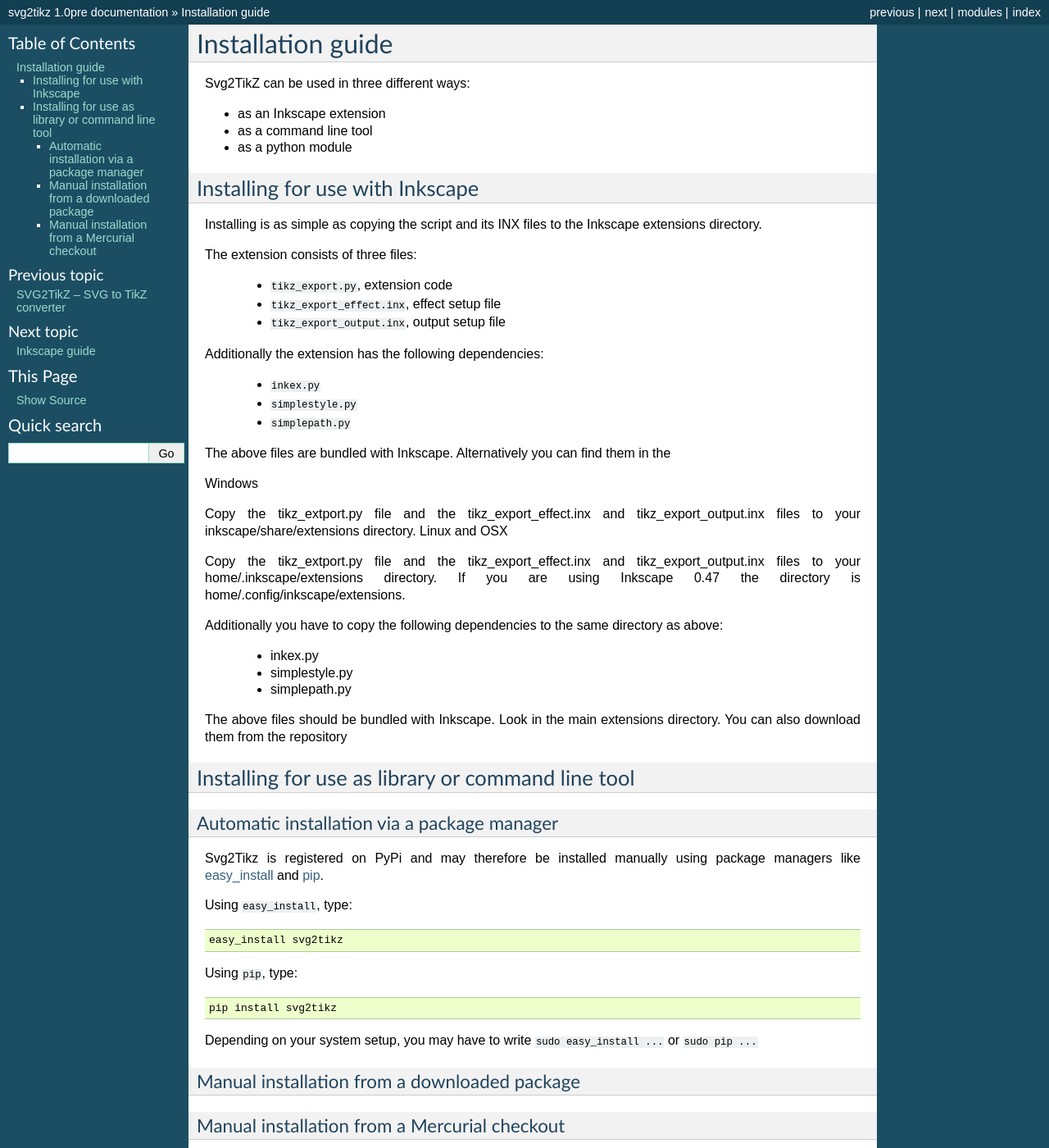
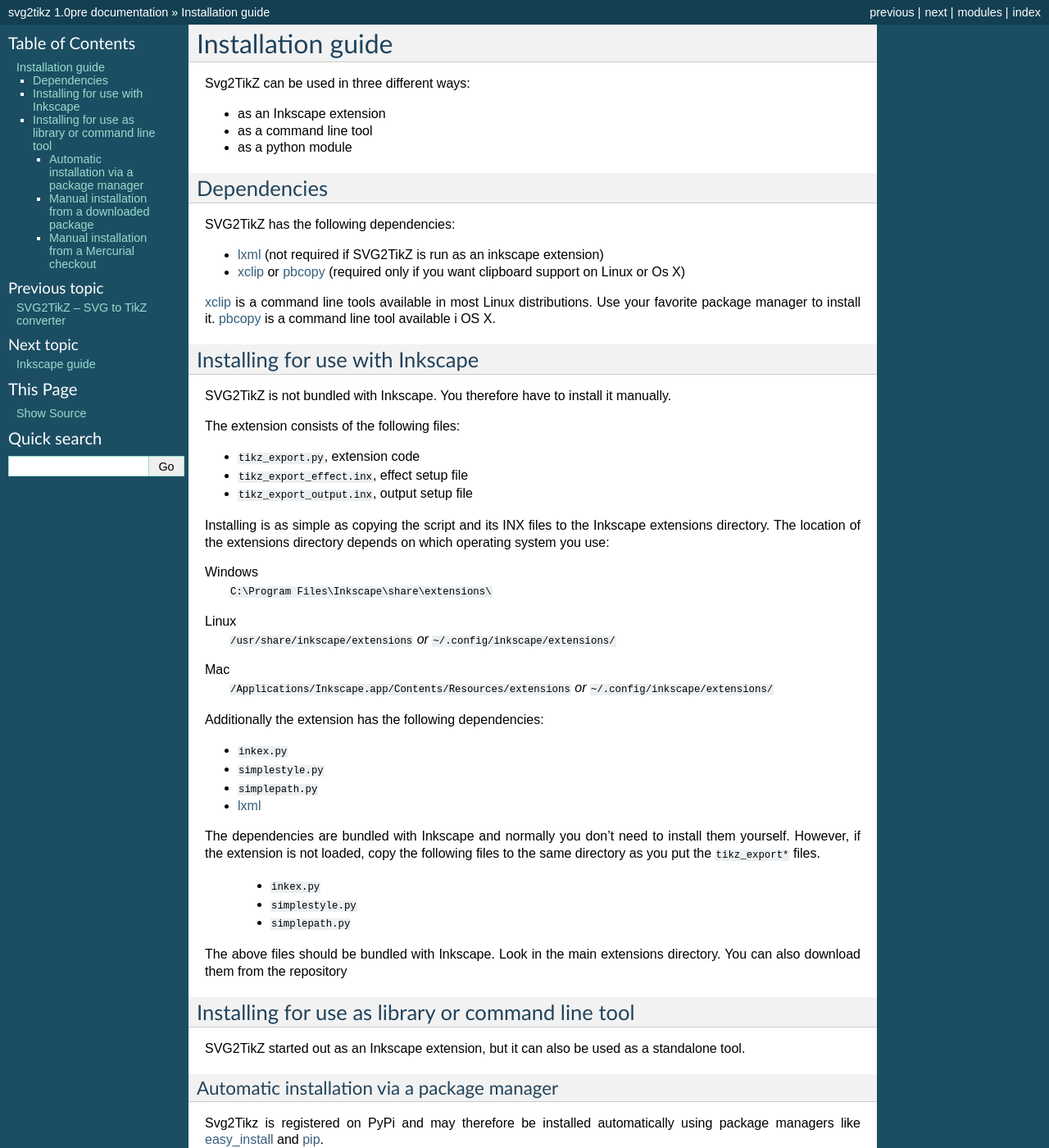
Before and after one commit to xyz2tex/svg2tikz, a Sphinx documentation site: the page built from doc/install.rst, in a window 1280 px wide and 1400 px high. Shown: the whole window at 82% size. Built offline with Sphinx 7.4.7, drawn with Linux system fonts in a browser that asks for light colours; formulas are drawn with MathJax 3.

Commit message:
Updated installation docs

```diff
--- a/doc/install.rst
+++ b/doc/install.rst
@@ -1,5 +1,5 @@
 Installation guide
-==================
+******************
 
 Svg2TikZ can be used in three different ways:
 
@@ -7,51 +7,69 @@
 * as a command line tool
 * as a python module
 
+Dependencies
+============
+
+SVG2TikZ has the following dependencies:
+
+* lxml_ (not required if SVG2TikZ is run as an inkscape extension)
+* xclip_ or pbcopy_ (required only if you want clipboard support on Linux or Os X)
+
+xclip_ is a command line tools available in most Linux distributions. Use your favorite package manager to install it. pbcopy_ is a command line tool available i OS X.
+
+.. _lxml: http://lxml.de/
+.. _pbcopy: http://developer.apple.com/library/mac/#documentation/Darwin/Reference/ManPages/man1/pbcopy.1.html
+.. _xclip: http://sourceforge.net/projects/xclip/
 .. _inkscape-install:
 
 Installing for use with Inkscape
---------------------------------
+================================
 
-Installing is as simple as copying the script and its INX files to the Inkscape extensions directory.
+SVG2TikZ is not bundled with Inkscape. You therefore have to install it manually.
+
+The extension consists of the following files:
+
+* ``tikz_export.py``, extension code
+* ``tikz_export_effect.inx``, effect setup file
+* ``tikz_export_output.inx``, output setup file
+
+Installing is as simple as copying the script and its INX files to the Inkscape extensions directory. The location of the extensions directory depends on which operating system you use:
+
+Windows
+    ``C:\Program Files\Inkscape\share\extensions\``
+
+Linux
+    ``/usr/share/inkscape/extensions`` *or* ``~/.config/inkscape/extensions/``
+
+Mac
+    ``/Applications/Inkscape.app/Contents/Resources/extensions`` *or* ``~/.config/inkscape/extensions/``
 
 
-The extension consists of three files:
+Additionally the extension has the following dependencies:
 
-    * ``tikz_export.py``, extension code
-    * ``tikz_export_effect.inx``, effect setup file
-    * ``tikz_export_output.inx``, output setup file
+* ``inkex.py``
+* ``simplestyle.py``
+* ``simplepath.py``
+* lxml_
 
-Additionally the extension has the following dependencies:
+The dependencies are bundled with Inkscape and normally you don't need to install them yourself. However, if the extension is not loaded, copy the following files to the same directory as you put the ``tikz_export*`` files.
 
     * ``inkex.py``
     * ``simplestyle.py``
     * ``simplepath.py``
 
-The above files are bundled with Inkscape. Alternatively you can find them in the
-
-Windows
-
-Copy the tikz_extport.py file and the tikz_export_effect.inx and tikz_export_output.inx files to your inkscape/share/extensions directory.
-Linux and OSX
-
-Copy the tikz_extport.py file and the tikz_export_effect.inx and tikz_export_output.inx files to your home/.inkscape/extensions directory. If you are using Inkscape 0.47 the directory is home/.config/inkscape/extensions.
-
-Additionally you have to copy the following dependencies to the same directory as above:
-
-    * inkex.py
-    * simplestyle.py
-    * simplepath.py
-
 The above files should be bundled with Inkscape. Look in the main extensions directory. You can also download them from the repository
 
 
 Installing for use as library or command line tool
---------------------------------------------------
+==================================================
+
+SVG2TikZ started out as an Inkscape extension, but it can also be used as a standalone tool.
 
 Automatic installation via a package manager
-~~~~~~~~~~~~~~~~~~~~~~~~~~~~~~~~~~~~~~~~~~~~
+--------------------------------------------
 
-Svg2Tikz is registered on PyPi and may therefore be installed manually using
+Svg2Tikz is registered on PyPi and may therefore be installed automatically using
 package managers like `easy_install
 <http://peak.telecommunity.com/DevCenter/EasyInstall>`_ and `pip
 <http://pip.openplans.org/>`_.
@@ -69,7 +87,7 @@
 
 
 Manual installation from a downloaded package
-~~~~~~~~~~~~~~~~~~~~~~~~~~~~~~~~~~~~~~~~~~~~~
+---------------------------------------------
 
 Manual installation from a Mercurial checkout
-~~~~~~~~~~~~~~~~~~~~~~~~~~~~~~~~~~~~~~~~~~~~~
+---------------------------------------------
```
